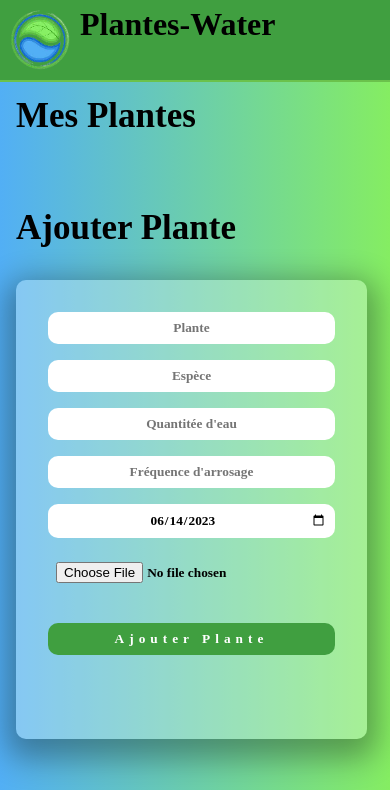
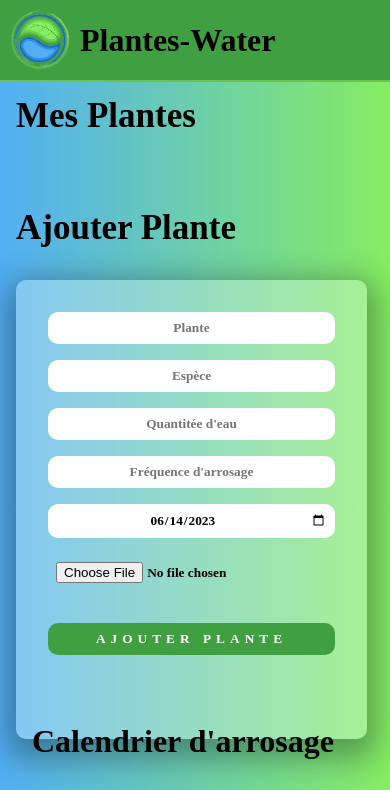
Before and after one commit to GuillaumeSere/plantes-water, a React (Create React App) app: page / in a window 390 px wide. Shown: the top 790 px of the page. Built offline with nearby package versions, Linux system fonts and the light colour scheme; a web font is replaced by a local one.

Commit message:
modif calendar css

```diff
--- a/src/App.css
+++ b/src/App.css
@@ -18,6 +18,7 @@
 }
 .header img{
     width: 80px;
+    margin-left: 2rem;
 }
 .title{
     margin-top: 0;
@@ -53,9 +54,11 @@ form button{
     font-weight: 700;
     letter-spacing: 5px;
     margin-top: 1rem;
+    text-transform: uppercase;
 }
 form button:hover{
     background: rgba(0, 128, 0, 0.802);
+    color: black;
 }
 .container-card{
     display: flex;
@@ -100,8 +103,10 @@ form button:hover{
 }
 .card button:hover{
     background: rgba(0, 128, 0, 0.802);
+    color: black;
+    font-weight: 700;
 }
-h1{
+.title-calendar{
     margin-top: -3rem;
     margin-bottom: 2rem;
 }
@@ -120,7 +125,8 @@ h4{
     margin-right: 6rem;
 }
 ul{
-    margin-right: 16rem;
+    width: 200px;
+    margin-right: 9rem;
 }
 li{
     font-weight: 700;
@@ -189,5 +195,9 @@ li{
         margin: 1rem;
         margin-left: 2rem;
     }
+    .header img{
+        width: 80px;
+        margin-left: 0rem;
+    }
 
 }
--- a/src/components/CalendarPlant.jsx
+++ b/src/components/CalendarPlant.jsx
@@ -23,7 +23,7 @@ const CalendarPlant = () => {
 
     return (
         <div className='container-calendar'>
-            <h1>Calendrier d'arrosage</h1>
+            <h1 className='title-calendar'>Calendrier d'arrosage</h1>
             <Calendar value={selectedDate} onChange={setSelectedDate} className="calendar" />
             <h4>Plantes à arroser aujourd'hui :</h4>
             {plantsToWater.length === 0 ? (
@@ -31,7 +31,7 @@ const CalendarPlant = () => {
             ) : (
                 <ul>
                     {plantsToWater.map((plant) => (
-                        <li key={plant.id}> <img src={water} alt="" />{plant.name}</li>
+                        <li key={plant.id}> <img src={water} alt="icon" />{plant.name}</li>
                     ))}
                 </ul>
             )}
```
